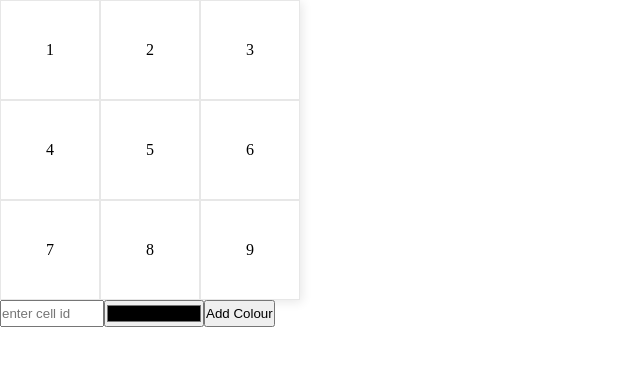
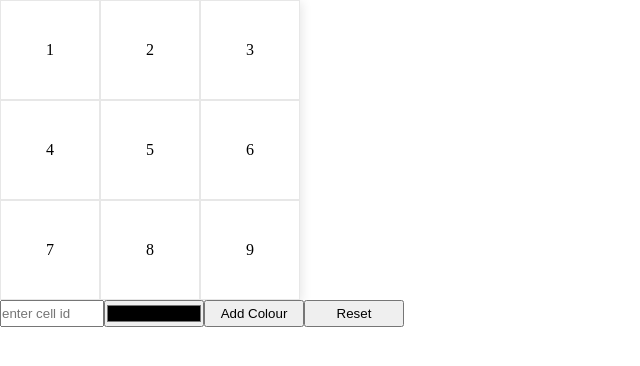
Before and after one commit to acciojob/Replit-Asian-Paints-gopiraju9000, a website: page main.html in a window 1280 px wide. Shown: the whole page, without its empty margins (0-640 px from the left). Drawn offline with Linux system fonts and the light colour scheme.

Commit message:
created a submission

```diff
--- a/main.html
+++ b/main.html
@@ -13,6 +13,7 @@
 		<input type = "number" min = "1" max = "9"name = "id"id = "input-id"placeholder = "enter cell id" required>
 		<input type = "color" name = "color"id = "colour-id"required>
 		<button>Add Colour</button>
+		<button type = "reset"id = "change_button" onclick = "removePreviousColor()" >Reset</button>
 	</form>
     <script type="text/javascript" src="./script.js">
 </script>
--- a/script.js
+++ b/script.js
@@ -9,12 +9,15 @@ for(let i = 1;i <= 9;i++){
 }
 const form = document.querySelector("form");
 let prev_ele = null;
+function removePreviousColor(){
+	if(prev_ele) prev_ele.style.backgroundColor = "#ffffff";
+}
 form.addEventListener("submit",(event) =>{
 	event.preventDefault();
 	let selected_id = form.id.value;
 	let selected_color = form.color.value;
 	let cell = document.getElementById(selected_id);
 	cell.style.backgroundColor = selected_color;
-	if(prev_ele) prev_ele.style.backgroundColor = "#ffffff";
+	removePreviousColor();
 	prev_ele = cell;
 });
--- a/styles.css
+++ b/styles.css
@@ -16,11 +16,10 @@
 	border:1px solid #e7e7e7;
 	align-items:center;
 	justify-content:center;
-	/* transition:1s; */
 }
 form{
 	display:flex;
 }
-form>input{
+form>input,button{
 	width:100px;
 }
```
